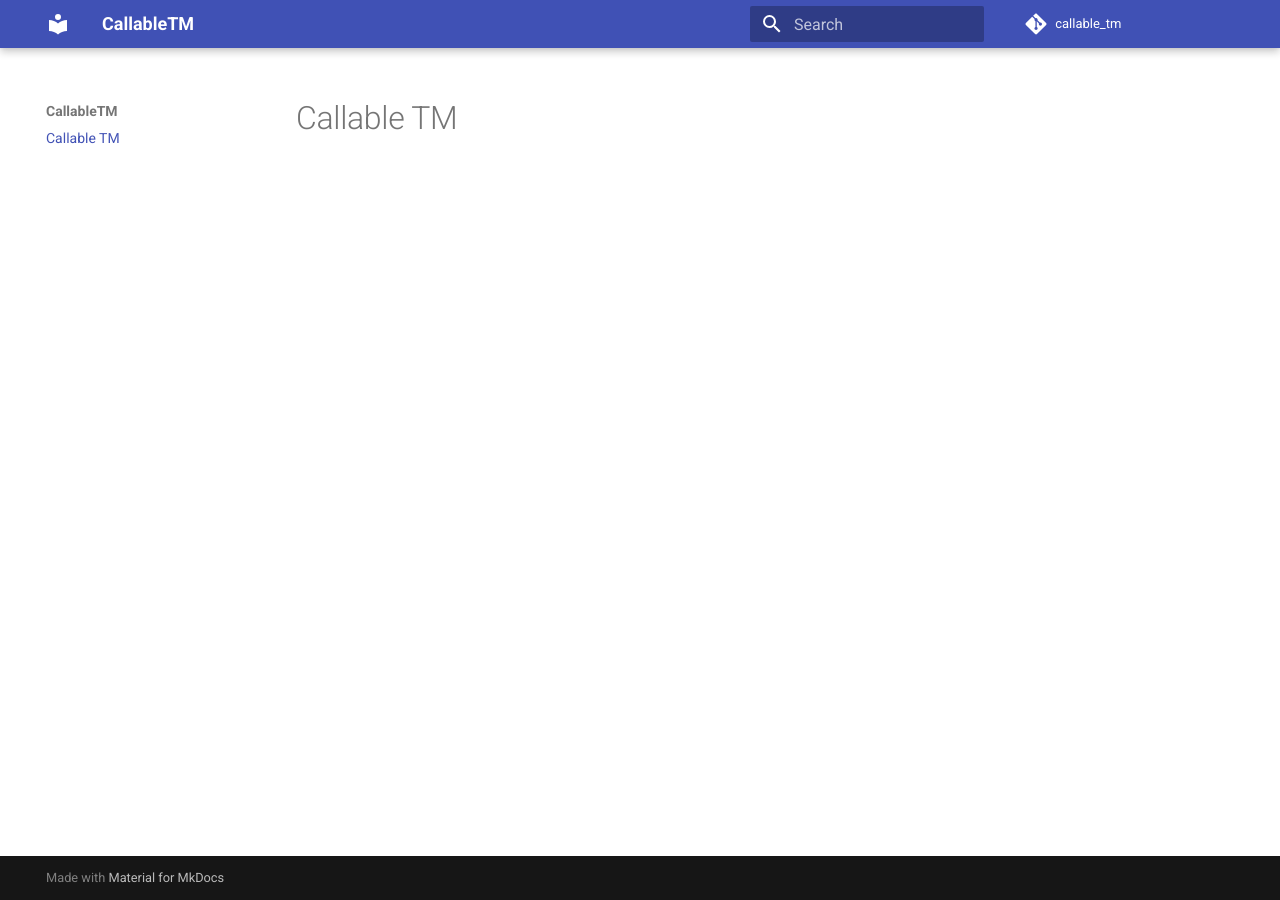
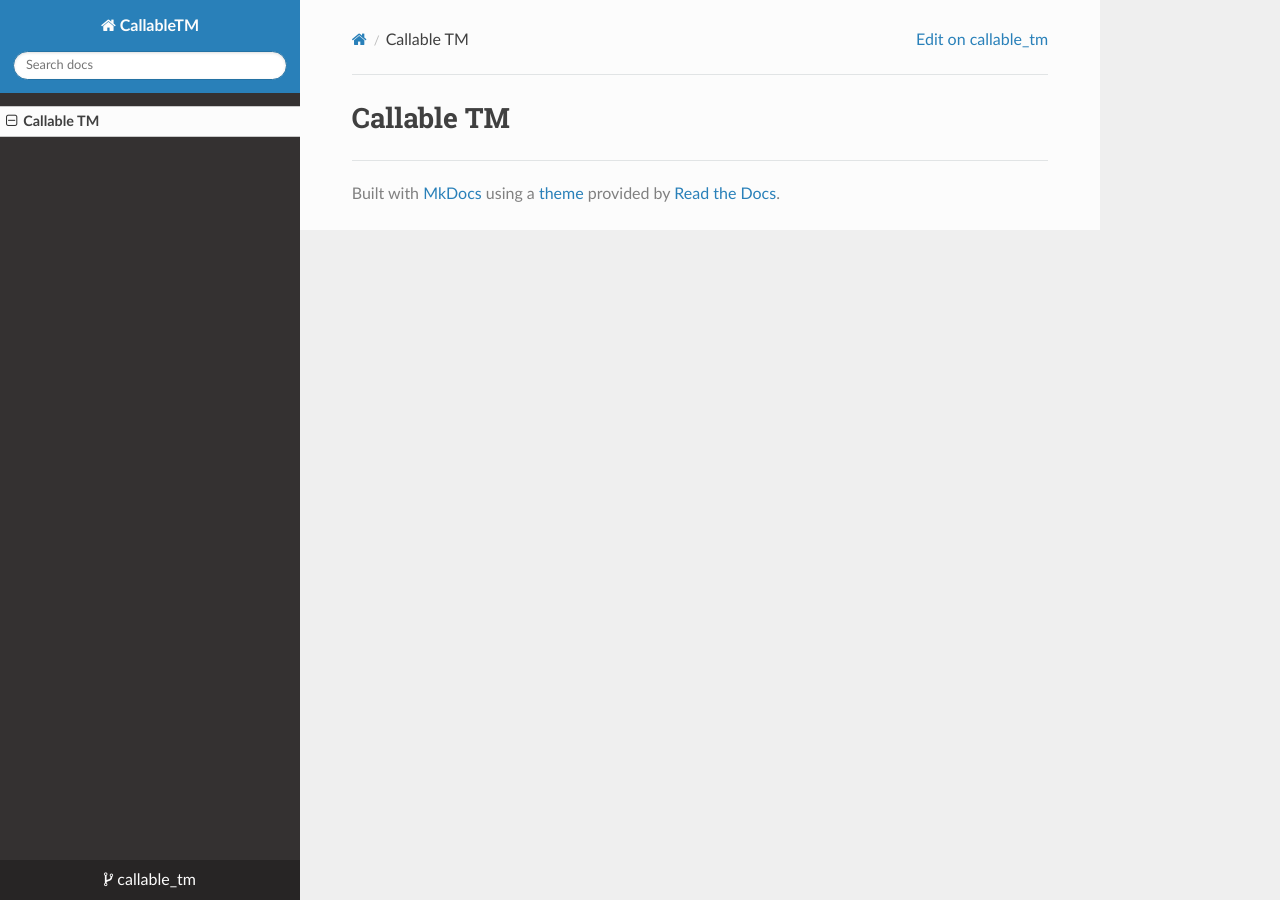
Before and after one commit to JohnathanBarb/callable_tm, an MkDocs documentation site: the page built from docs/index.md, in a window 1280 px wide. Built offline with MkDocs 1.6.1, drawn with Linux system fonts in a browser that asks for light colours; nearby versions of some CDN libraries; comment, search, counter and statistics services are not loaded.

```diff
--- a/mkdocs.yaml
+++ b/mkdocs.yaml
@@ -4,4 +4,4 @@ repo_name: callable_tm
 edit_uri: tree/main/docs/
 
 theme:
-  name: material
+  name: readthedocs
--- a/pyproject.toml
+++ b/pyproject.toml
@@ -22,7 +22,6 @@ isort = "^6.0.1"
 
 [tool.poetry.group.docs.dependencies]
 mkdocs = "^1.6.1"
-mkdocs-material = "^9.6.12"
 
 [tool.pytest.ini_options]
 pythonpath = "."
```
Also changed, not shown: 1 other file.
